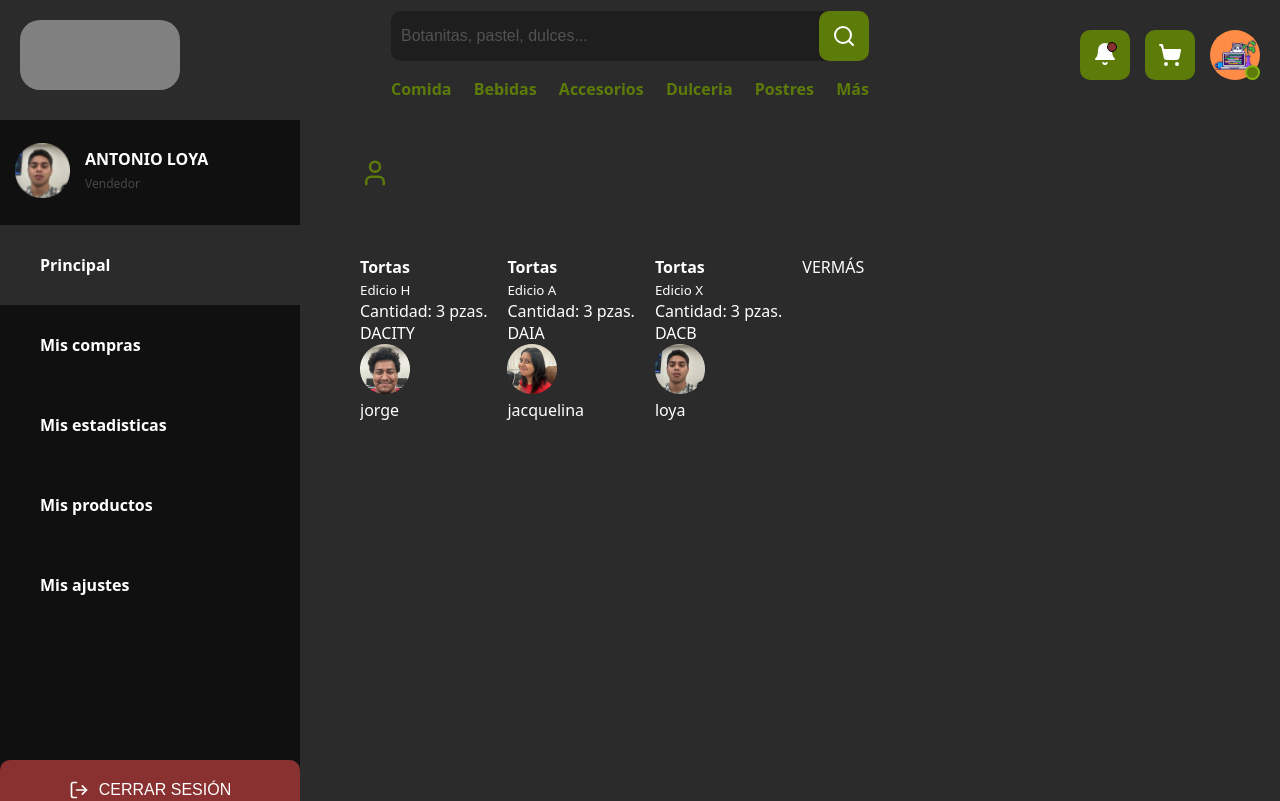
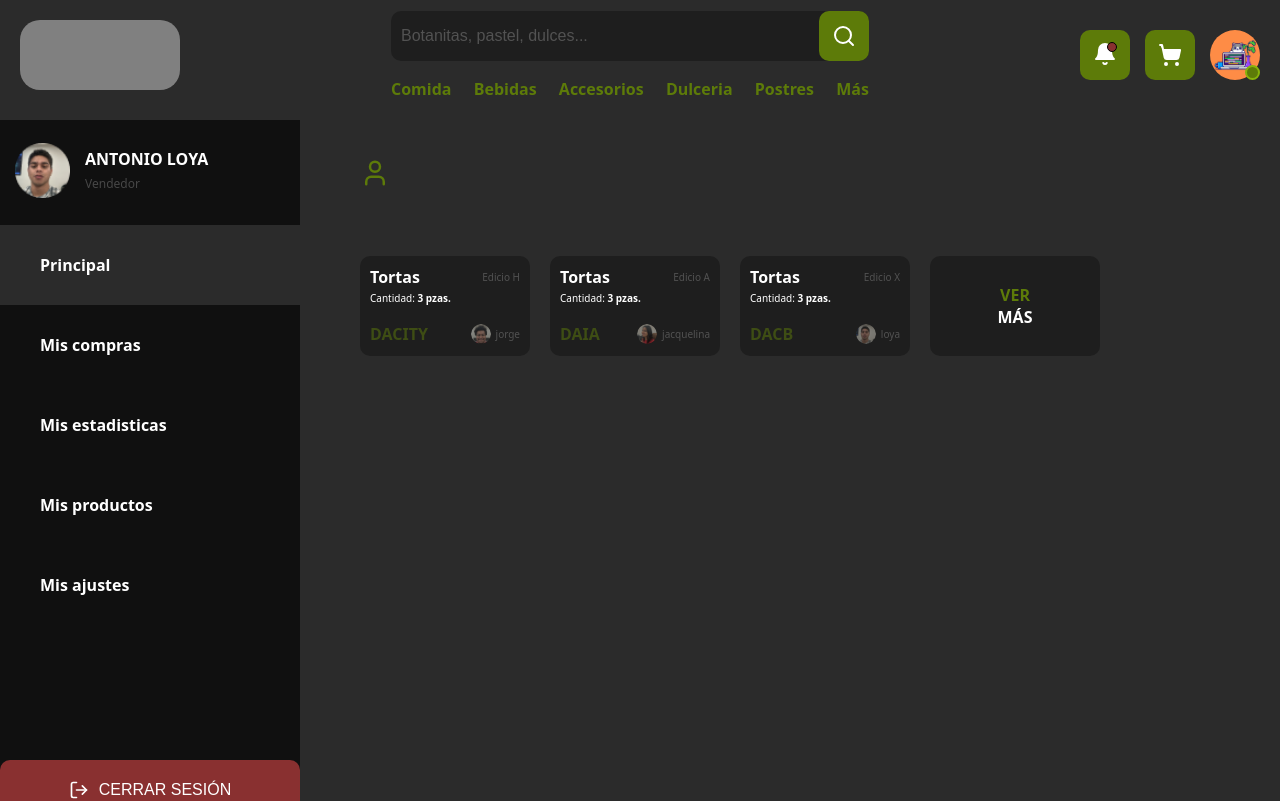
Before and after one commit to adrianhdez2/choco-market, a React (Vite) app: page /user in a window 1280 px wide. Shown: the top 801 px of the page. Built offline with nearby package versions, Linux system fonts and the light colour scheme.

Commit message:
Styles to order page

```diff
--- a/src/styles/index.css
+++ b/src/styles/index.css
@@ -1815,7 +1815,8 @@ a {
 .styles_input_prod::placeholder {
     color: var(--white-23);
 }
-.styles_input_prod.select option{
+
+.styles_input_prod.select option {
     background-color: var(--background-color);
 }
 
@@ -1829,6 +1830,114 @@ input[type="number"]::-webkit-inner-spin-button,
 input[type="number"]::-webkit-outer-spin-button {
     -webkit-appearance: none;
     margin: 0;
+}
+
+/* USER - ORDERS */
+
+.card_orders,
+.card_orders_more  {
+    width: 100%;
+    max-width: 170px;
+    height: 100px;
+    background-color: var(--black-31);
+    border-radius: 10px;
+    display: flex;
+    flex-direction: column;
+    align-items: center;
+    justify-content: center;
+    padding: 10px;
+    transition: all .3s ease-in-out;
+}
+
+.card_orders:hover,
+.card_orders_more:hover {
+    background-color: var(--black-50);
+    box-shadow: 0px 0px 10px var(--black-50);
+}
+
+.card_orders_top {
+    width: 100%;
+    height: 70%;
+    display: flex;
+    flex-direction: column;
+    align-items: center;
+    justify-content: start;
+}
+
+.card_orders_top_title {
+    display: flex;
+    align-items: center;
+    justify-content: space-between;
+    width: 100%;
+}
+
+.orders_title,
+.orders_division {
+    font-size: 16px;
+    font-weight: bold;
+}
+
+.orders_location {
+    font-size: 10px;
+    color: var(--white-23);
+}
+
+.orders_quantity {
+    font-size: 10px;
+    margin-top: 3px;
+}
+
+.orders_quantity span {
+    font-weight: bold;
+}
+
+.card_orders_top_quantity {
+    width: 100%;
+    display: flex;
+    align-items: center;
+    justify-content: start;
+}
+
+.card_orders_bottom {
+    width: 100%;
+    height: 30%;
+    display: flex;
+    align-items: center;
+    justify-content: space-between;
+}
+
+.orders_division {
+    text-transform: uppercase;
+    color: var(--primary-50);
+}
+
+.card_orders_bottom span {
+    display: flex;
+    align-items: center;
+    justify-content: center;
+    font-size: 10px;
+    column-gap: 5px;
+}
+
+.orders_img_user {
+    width: 20px;
+    height: 20px;
+    border-radius: 100%;
+    opacity: .5;
+}
+
+.orders_user {
+    color: var(--white-23);
+}
+
+.card_orders_more .ver{
+    color: var(--primary);
+    font-weight: bold;
+    font-size: 16px;
+}
+.card_orders_more .mas{
+    font-size: 16px;
+    font-weight: bold;
 }
 
 /* FOOTER */
@@ -1960,6 +2069,7 @@ input[type="number"]::-webkit-outer-spin-button {
         justify-content: start;
         align-items: start;
     }
+
     .selector_img_prod {
         width: 90%;
     }
```
